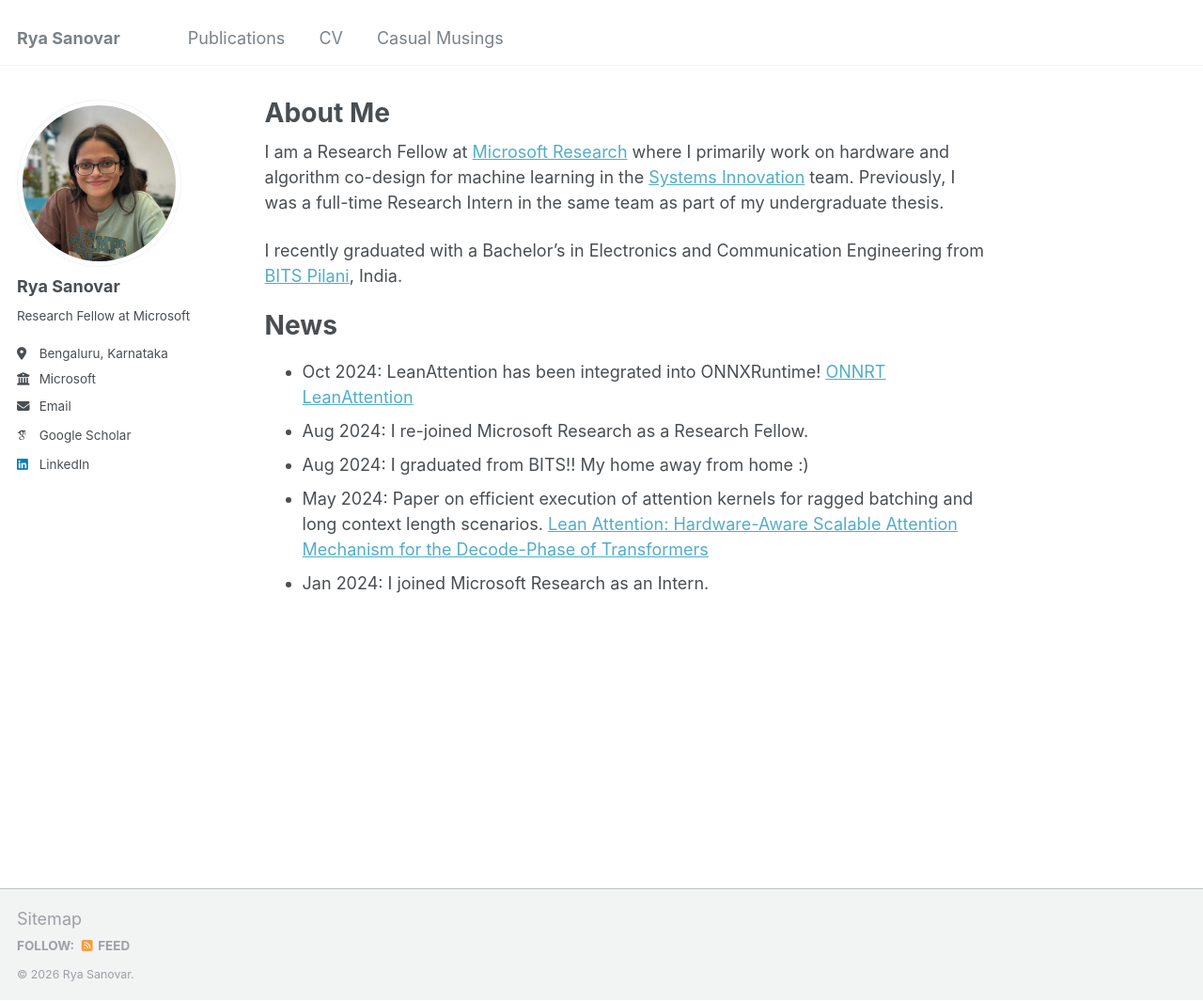
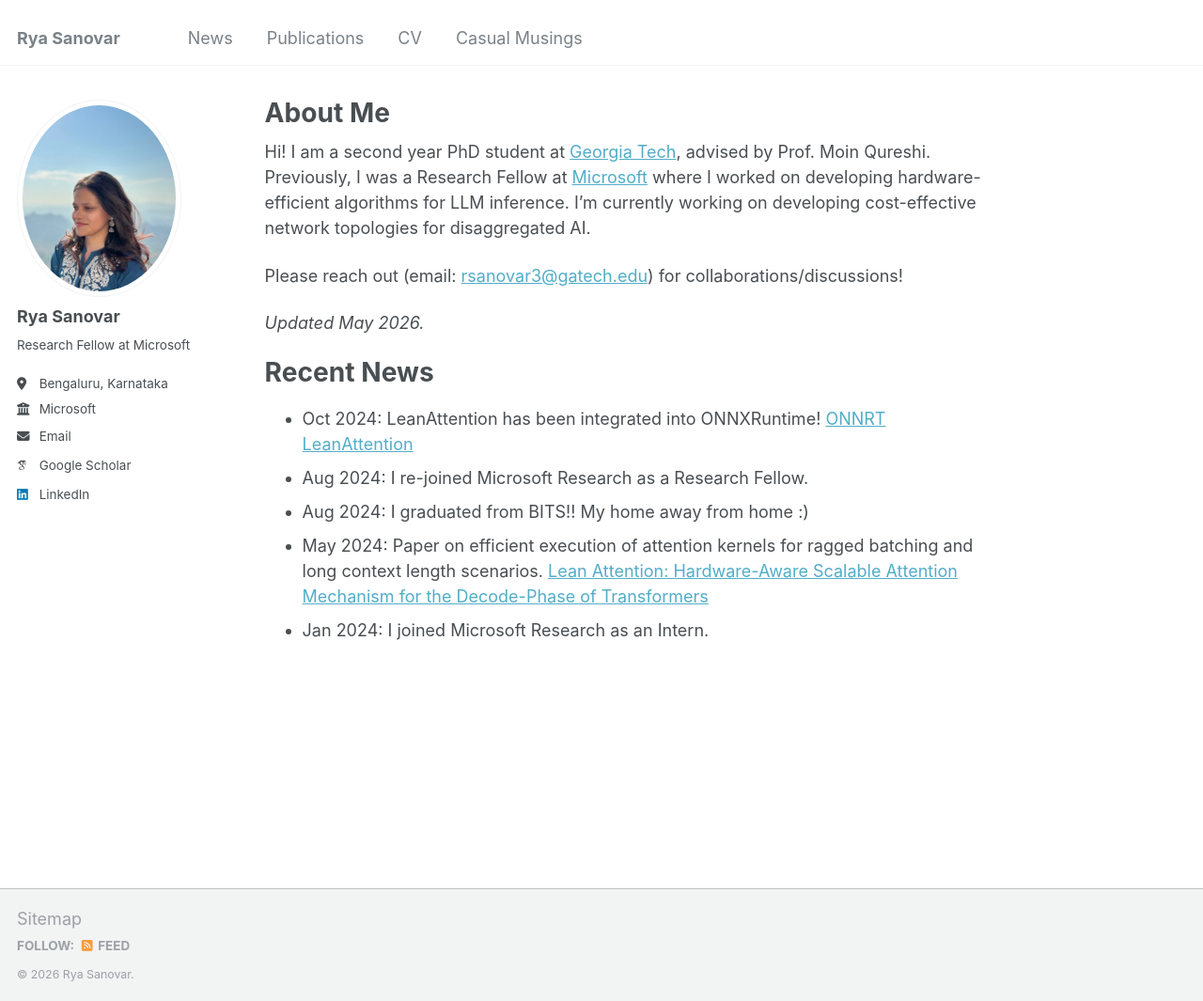
Before and after one commit to rya-sanovar/rya-sanovar.github.io, a Jekyll site: the page built from _pages/about.md, in a window 1280 px wide and 1065 px high. Shown: the whole window at 94% size. Built offline with Jekyll 4.4.1, drawn with Linux system fonts in a browser that asks for light colours; some web fonts are replaced.

Commit message:
Update About Me, add News tab, new profile photo
- Rewrite the intro for the Georgia Tech PhD, with a mailto link and an
  italicised 'Updated May 2026.' line.
- Rename the News heading to 'Recent News' and add a News nav tab that
  anchors to it on the homepage.
- Swap the profile photo to pfp.jpeg.
- Add smooth scrolling and scroll-margin-top so the fixed masthead does
  not cover an anchored heading.

```diff
--- a/_config.yml
+++ b/_config.yml
@@ -21,7 +21,7 @@ repository               : "rya-sanovar/rya-sanovar.github.io"
 #               Additional customization can be done by editing /_includes/author-profile.html
 author:
   # Biographic information
-  avatar           : "pfp.jpg"
+  avatar           : "pfp.jpeg"
   name             : "Rya Sanovar"
   pronouns         : #"she/her"
   bio              : "Research Fellow at Microsoft"
--- a/_data/navigation.yml
+++ b/_data/navigation.yml
@@ -5,6 +5,9 @@
 # prevent it from being included in the site.
 
 main:
+  - title: "News"
+    url: /#recent-news
+
   - title: "Publications"
     url: /publications/
 
--- a/_pages/about.md
+++ b/_pages/about.md
@@ -7,12 +7,13 @@ redirect_from:
   - /about.html
 ---
 
-I am a Research Fellow at [Microsoft Research](https://www.microsoft.com/en-us/research/) where I primarily work on hardware and algorithm co-design for machine learning in the [Systems Innovation](https://www.microsoft.com/en-us/research/group/systems-innovation/) team.
-Previously, I was a full-time Research Intern in the same team as part of my undergraduate thesis.
+Hi! I am a second year PhD student at [Georgia Tech](https://www.gatech.edu/), advised by Prof. Moin Qureshi. Previously, I was a Research Fellow at [Microsoft](https://www.microsoft.com/en-us/research/) where I worked on developing hardware-efficient algorithms for LLM inference. I'm currently working on developing cost-effective network topologies for disaggregated AI.
 
-I recently graduated with a Bachelor's in Electronics and Communication Engineering from [BITS Pilani](https://www.bits-pilani.ac.in/), India.
+Please reach out (email: [rsanovar3@gatech.edu](mailto:rsanovar3@gatech.edu)) for collaborations/discussions!
 
-News
+*Updated May 2026.*
+
+Recent News
 ======
 * Oct 2024: LeanAttention has been integrated into ONNXRuntime! [ONNRT LeanAttention](https://github.com/microsoft/onnxruntime/commit/de93f40240459953a6e3bbb86b6ad83eaeab681f)
 * Aug 2024: I re-joined Microsoft Research as a Research Fellow.
--- a/assets/css/main.scss
+++ b/assets/css/main.scss
@@ -39,3 +39,17 @@
 @import "vendor/font-awesome/brands";
 @import "vendor/magnific-popup/magnific-popup";
 @import "print";
+/* Anchor navigation: smooth scrolling, and keep headings clear of the
+   fixed masthead (see $masthead-height in _variables.scss). */
+html {
+  scroll-behavior: smooth;
+}
+
+.page__content h1[id],
+.page__content h2[id] {
+  scroll-margin-top: $masthead-height + 20px;
+}
+
+@media (prefers-reduced-motion: reduce) {
+  html { scroll-behavior: auto; }
+}
```
Also changed, not shown: images/pfp.jpeg (added).
